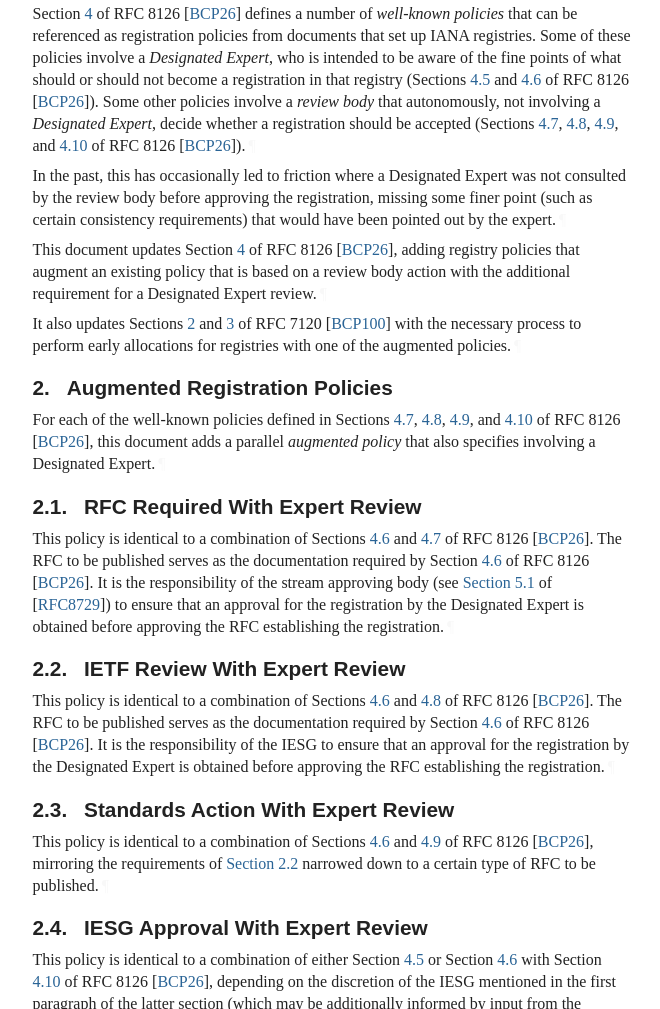
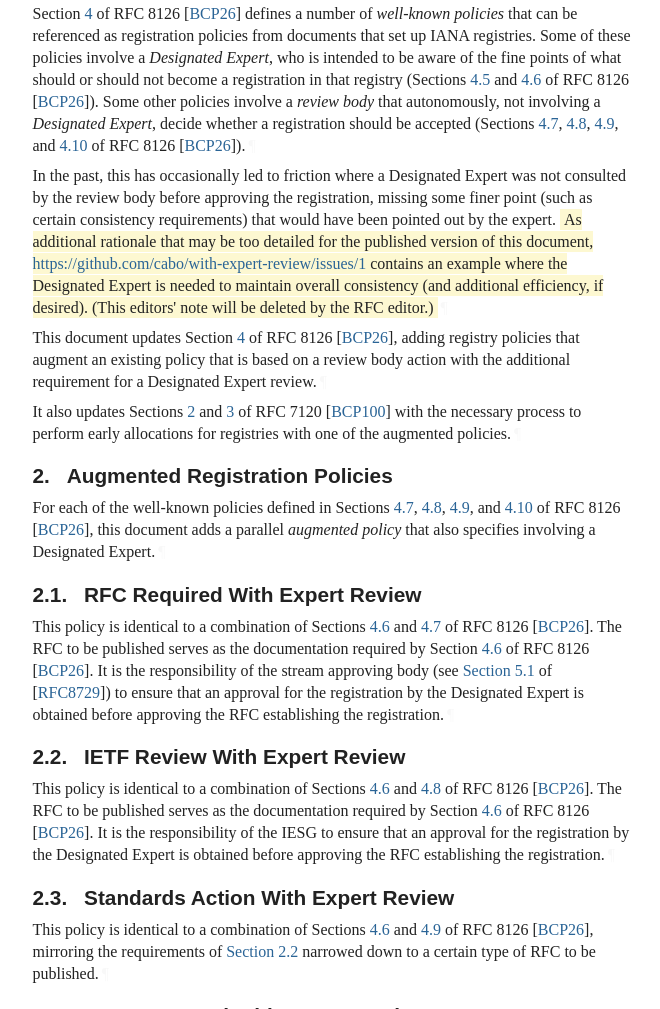
Before and after one commit to cabo/with-expert-review, a plain HTML site: page draft-bormann-gendispatch-with-expert-review.html in a window 1280 px wide. Shown: the part 901-1910 px from the top of the page, without its empty margins (92-752 px from the left). Drawn offline with Linux system fonts and the light colour scheme; a web font is replaced by a local one.

Commit message:
Script updating gh-pages from f7990cb. [ci skip]

```diff
--- a/draft-bormann-gendispatch-with-expert-review.html
+++ b/draft-bormann-gendispatch-with-expert-review.html
@@ -1210,7 +1210,13 @@ be accepted (Sections <a href="https://rfc-editor.org/rfc/rfc8126#section-4.7" c
 <p id="section-1-2">In the past, this has occasionally led to friction where a Designated
 Expert was not consulted by the review body before approving the
 registration, missing some finer point (such as certain consistency
-requirements) that would have been pointed out by the expert.<a href="#section-1-2" class="pilcrow">¶</a></p>
+requirements) that would have been pointed out by the expert.
+<span class="cref" id="experting">As additional rationale that may be too detailed for
+the published version of this document,
+<a href="https://github.com/cabo/with-expert-review/issues/1">https://github.com/cabo/with-expert-review/issues/1</a>
+contains an example where the Designated Expert is needed to
+maintain overall consistency (and additional efficiency, if
+desired).  (This editors' note will be deleted by the RFC editor.)</span><a href="#section-1-2" class="pilcrow">¶</a></p>
 <p id="section-1-3">This document updates Section <a href="https://rfc-editor.org/rfc/rfc8126#section-4" class="relref">4</a> of RFC 8126 <span>[<a href="#BCP26" class="cite xref">BCP26</a>]</span>, adding registry policies that augment an existing policy that is based on a review body action with the additional requirement for a Designated Expert review.<a href="#section-1-3" class="pilcrow">¶</a></p>
 <p id="section-1-4">It also updates Sections <a href="https://rfc-editor.org/rfc/rfc7120#section-2" class="relref">2</a> and <a href="https://rfc-editor.org/rfc/rfc7120#section-3" class="relref">3</a> of RFC 7120 <span>[<a href="#BCP100" class="cite xref">BCP100</a>]</span> with the necessary process to perform early allocations for registries with one of the augmented policies.<a href="#section-1-4" class="pilcrow">¶</a></p>
 </section>
```
Also changed, not shown: draft-bormann-gendispatch-with-expert-review.txt.
